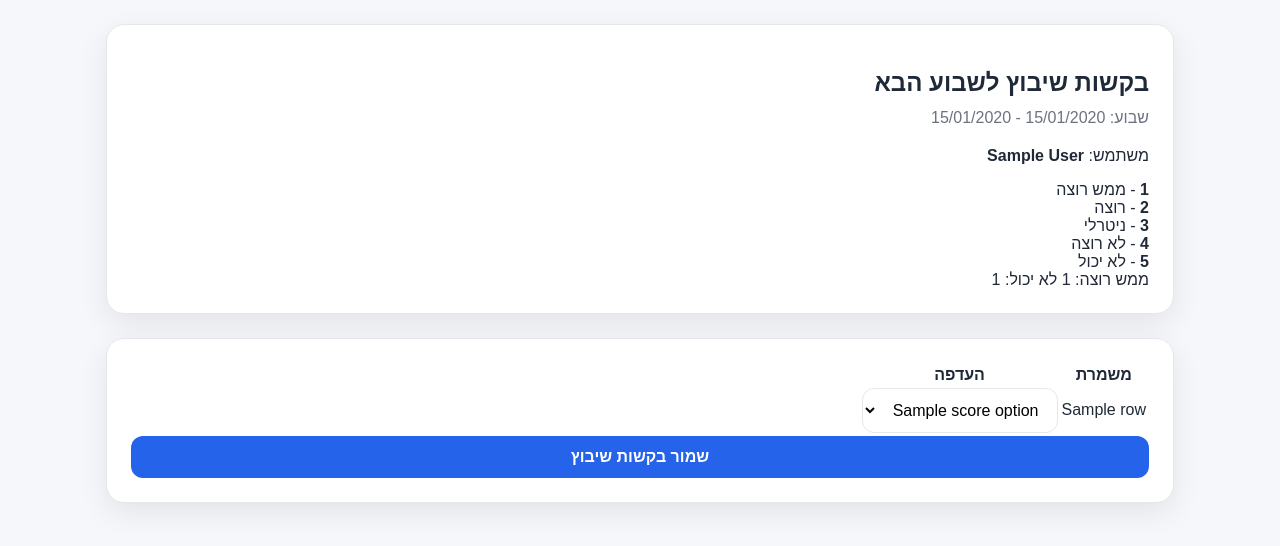
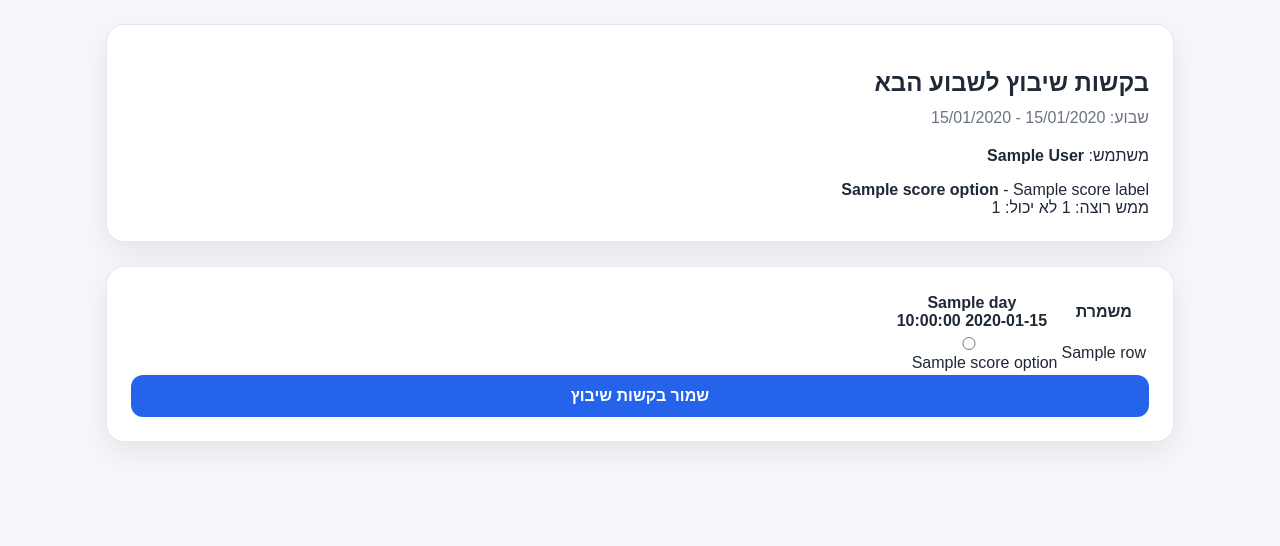
Before and after one commit to haggaikar-maker/shift-system, a FastAPI app: template app/templates/preferences.html in a window 1280 px wide. Shown: the part 51-597 px from the top of the page. Run offline with FastAPI, Linux system fonts and the light colour scheme; the template is opened without the code that fills it: most values are stand-ins (such as "Sample title", 1, 10 or a date in 2020).

Commit message:
Update preferences.html

```diff
--- a/app/templates/preferences.html
+++ b/app/templates/preferences.html
@@ -17,6 +17,7 @@
                 {% endif %}
             </p>
         </div>
+
         {% if current_role in ['admin', 'shift_manager'] %}
         <div class="table-actions">
             <a class="button-link secondary" href="/admin/users/{{ target_user.id }}">כרטיס משתמש</a>
@@ -30,11 +31,11 @@
     {% endif %}
 
     <div class="legend-grid">
-        <div class="legend-item"><strong>1</strong> - ממש רוצה</div>
-        <div class="legend-item"><strong>2</strong> - רוצה</div>
-        <div class="legend-item"><strong>3</strong> - ניטרלי</div>
-        <div class="legend-item"><strong>4</strong> - לא רוצה</div>
-        <div class="legend-item"><strong>5</strong> - לא יכול</div>
+        {% for value, short_label in score_options %}
+        <div class="legend-item">
+            <strong>{{ short_label }}</strong> - {{ score_labels[value] }}
+        </div>
+        {% endfor %}
     </div>
 
     <div class="info-strip">
@@ -44,26 +45,43 @@
 </section>
 
 <section class="card">
-    <form method="post" action="/preferences{% if current_role in ['admin', 'shift_manager'] %}?user_id={{ target_user.id }}{% endif %}" class="preferences-form">
-        <div class="preferences-table-wrap">
-            <table class="preferences-table">
+    <form method="post" action="/preferences{% if current_role in ['admin', 'shift_manager'] %}?user_id={{ target_user.id }}{% endif %}">
+        <div class="week-grid-wrap">
+            <table class="week-grid-table">
                 <thead>
                     <tr>
-                        <th>משמרת</th>
-                        <th>העדפה</th>
+                        <th class="shift-type-header">משמרת</th>
+                        {% for day in days %}
+                        <th class="day-header">
+                            <div>{{ day.day_name }}</div>
+                            <div class="day-date">{{ day.date_text }}</div>
+                        </th>
+                        {% endfor %}
                     </tr>
                 </thead>
                 <tbody>
-                    {% for row in shift_rows %}
+                    {% for row in table_rows %}
                     <tr>
-                        <td>{{ row.label }}</td>
-                        <td>
-                            <select name="shift_{{ row.id }}">
-                                {% for value, label in score_options %}
-                                <option value="{{ value }}" {% if row.score == value %}selected{% endif %}>{{ label }}</option>
+                        <td class="shift-type-cell">{{ row.shift_type_label }}</td>
+                        {% for cell in row.cells %}
+                        <td class="pref-cell">
+                            {% if cell.shift_id %}
+                            <div class="score-buttons">
+                                {% for value, short_label in score_options %}
+                                <label class="score-option score-{{ value }}">
+                                    <input
+                                        type="radio"
+                                        name="shift_{{ cell.shift_id }}"
+                                        value="{{ value }}"
+                                        {% if cell.score == value %}checked{% endif %}
+                                    >
+                                    <span title="{{ score_labels[value] }}">{{ short_label }}</span>
+                                </label>
                                 {% endfor %}
-                            </select>
+                            </div>
+                            {% endif %}
                         </td>
+                        {% endfor %}
                     </tr>
                     {% endfor %}
                 </tbody>
```
